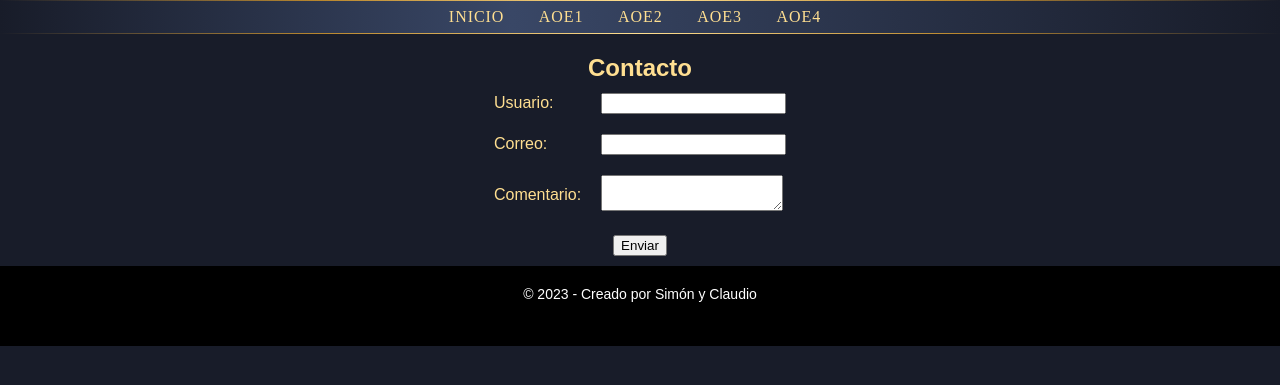
After one commit to csepulveda23/ageofempires, a PHP site: page /contacto.php in a window 1280 px wide. The commit adds this page. Shown: the top 385 px of the page. Run offline with PHP 8.4, Linux system fonts and the light colour scheme.

Commit message:
Hice muchas cosas

```diff
--- /dev/null
+++ b/contacto.php
@@ -0,0 +1,56 @@
+<!DOCTYPE html>
+<html lang="es">
+<head>
+  <meta charset="UTF-8">
+  <meta name="viewport" content="width=device-width, initial-scale=1.0">
+  <title>Age of Empires 1</title>
+  <link rel="stylesheet" href="css/estilos.css">
+  <link rel="stylesheet" href="css/all.min.css" />
+  <link rel="stylesheet" href="https://cdnjs.cloudflare.com/ajax/libs/font-awesome/5.15.3/css/all.min.css" integrity="sha512-MKiSva7JZGVjYOJ+LDqdd3/3nyrG+UO4a0NSIDp2wadk5zPBv3xOiEKjl4RlWg2l8CgUsEAt+VfOsRoOFTav9A==" crossorigin="anonymous" referrerpolicy="no-referrer" />
+</head>
+<body>
+  <nav>
+    <ul>
+      <li><a href="index.html">Inicio</a></li>
+      <li><a href="aoe1.html">AOE1</a></li>
+      <li><a href="aoe2.html">AOE2</a></li>
+      <li><a href="aoe3.html">AOE3</a></li>
+      <li><a href="aoe4.html">AOE4</a></li>
+    </ul>
+  </nav>
+  <!DOCTYPE html>
+<html>
+<head>
+    <title>Página de Contacto</title>
+</head>
+<body>
+    <div class="container">
+        <h2>Contacto</h2>
+        <td rowspan="2">
+        <form name="login" method="POST" action="procesar_formulario.php">
+        <table width="250" border="0" align="center" cellpadding="0" cellspacing="0">
+                <tr>
+                    <td>Usuario:</td>
+                    <td><input type="text" id="nombre" name="nombre" required></td>
+                </tr>
+                <tr>
+                    <td>Correo:</td>
+                    <td><input type="text" id="correo" name="correo" required></td>
+                </tr>
+                <tr>
+                    <td>Comentario:</td>
+                    <td><textarea type="text" id="comentario" name="comentario" row="5"></textarea></td>
+                </tr>
+                <tr>
+                    <tr align="center">
+                        <td colspan="2"><input name="enviar" type="submit" id="enviar" value="Enviar"></td>
+                    </td>
+                </tr>
+        </table>
+    </form>
+</td>
+  <footer>
+    <p>&copy; 2023 - Creado por Simón y Claudio</p>
+  </footer>
+</body>
+</html>
--- a/css/estilos.css
+++ b/css/estilos.css
@@ -339,3 +339,11 @@ footer p {
   line-height: 1.4;
   word-spacing: 100vw;
 }
+
+table {
+  border-collapse: collapse;
+}
+
+table td {
+  padding: 10px;
+}
```
Also changed, not shown: index.php (+14 -4 lines), login.php (added, +68 -0 lines), logout.php (added, +7 -0 lines).
